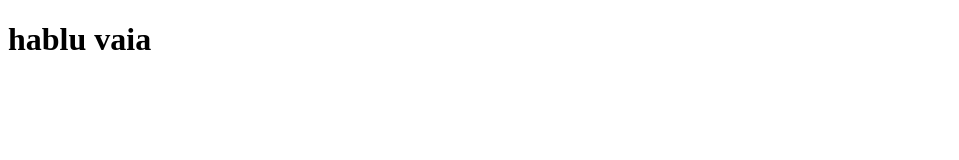
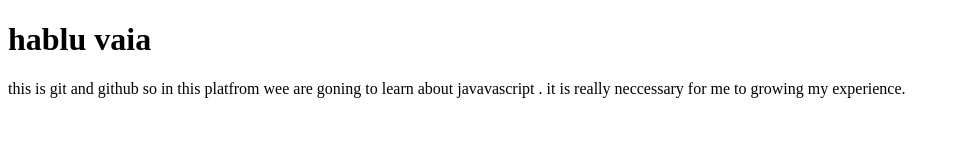
Before and after one commit to shohid85/firstproject, a plain HTML site: page index.html in a window 1280 px wide. Shown: the whole page, without its empty margins (0-959 px from the left). Drawn offline with Linux system fonts and the light colour scheme.

Commit message:
first commit

```diff
--- a/index.html
+++ b/index.html
@@ -8,5 +8,8 @@
     </head>
     <body>
         <h1>hablu vaia</h1>
+        <p>this is git and github  so in this platfrom wee are goning to
+            learn about  javavascript . it is really neccessary for me to growing my experience.
+        </p>
     </body>
 </html>
```
